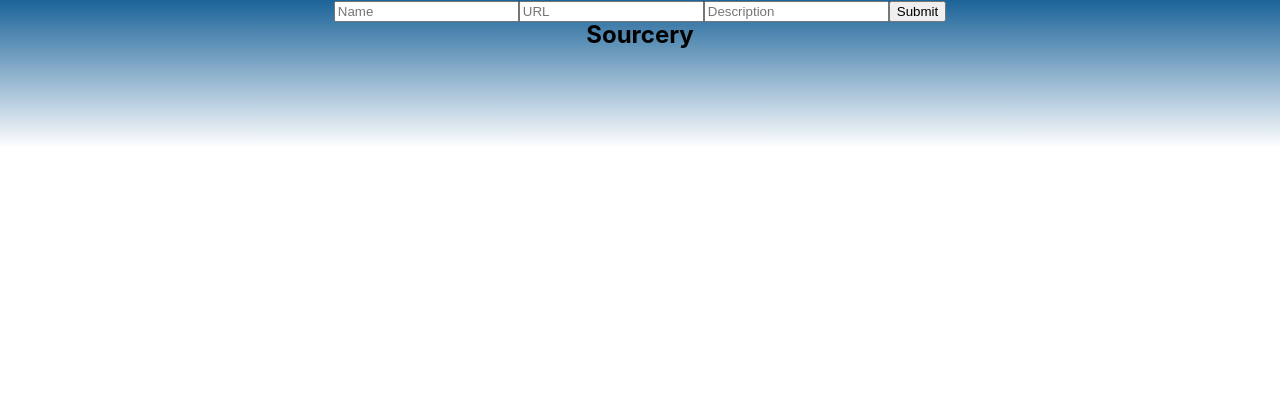
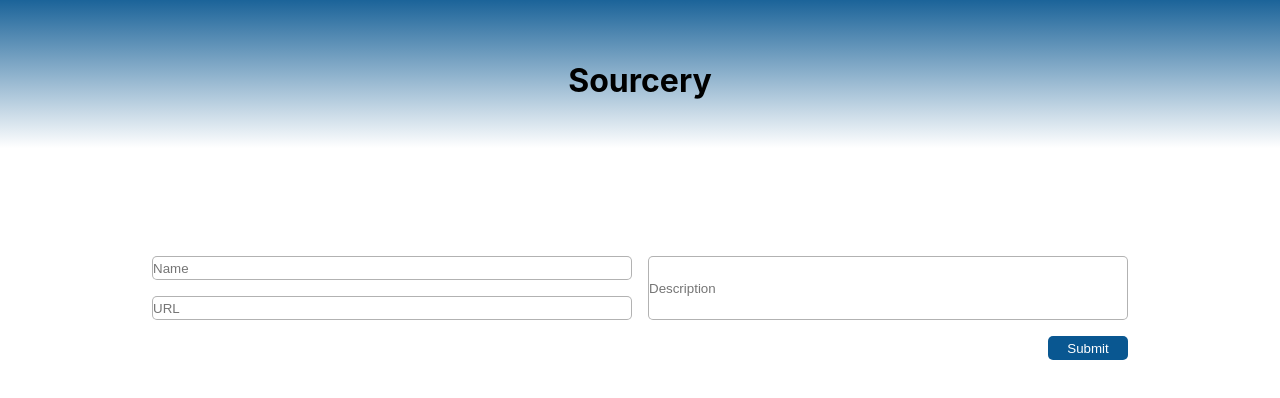
Before and after one commit to afam-io/w9_frontend-project-team-sourcery, a React (Create React App) app in the folder sourcery/: page / in a window 1280 px wide. Shown: the top 398 px of the page. Built offline with nearby package versions, Linux system fonts and the light colour scheme.

Commit message:
input fields styled

```diff
--- a/sourcery/src/components/App/App.css
+++ b/sourcery/src/components/App/App.css
@@ -1,18 +1,25 @@
+*,
+*::before,
+*::after {
+  padding: 0;
+  margin: 0;
+  box-sizing: border-box;
+}
 
 .App {
   text-align: center;
   background-color: rgb(255, 255, 255);
-  justify-content: center;
 }
 
 .bar {
-position: absolute;
-display: block;
+/* position: absolute; */
+display: flex;
+justify-content: center;
+align-items: center;
 width: 100%;
-height: 20%;
+height: 10rem;
 left: 0px;
 top: 0px;
-
 background: linear-gradient(180deg, #095791 -7.41%, rgba(9, 87, 145, 0) 92.59%);
 }
 
@@ -21,9 +28,8 @@ background: linear-gradient(180deg, #095791 -7.41%, rgba(9, 87, 145, 0) 92.59%);
   flex-direction: column;
   align-items: center;
   position: relative;
+  margin-top: 6rem;
 }
-
-
 
 .App-logo {
   height: 40vmin;
--- a/sourcery/src/components/App/App.js
+++ b/sourcery/src/components/App/App.js
@@ -13,7 +13,7 @@ function App() {
   };
 
   return (
-    <section className="App">
+    <main className="App">
       <div className="bar">
       <h1>Sourcery</h1>
       </div>
@@ -23,7 +23,7 @@ function App() {
       <Resources resource={resource} />
       </section>
       </div>
-    </section>
+    </main>
   );
 }
 
--- a/sourcery/src/components/Input/Input.js
+++ b/sourcery/src/components/Input/Input.js
@@ -1,34 +1,39 @@
 import React, { useState } from "react";
+import "./input.css"
 
 function Input(props) {
   const [text, setText] = useState({ name: "", url: "", description: "" });
 
 
   return (
-    <section>
+    <section className="all-inputs">
+    <div className="left-inputs">
       {/* Input field for the name */}
-      <input
+      <input className="small-input"
       placeholder="Name"
         type="text"
         onChange={(event) => setText({ ...text, name: event.target.value })}
       ></input>
 
       {/* Input field for the url  */}
-      <input
+      <input className="small-input"
         placeholder="URL"
         type="text"
         onChange={(event) => setText({ ...text, url: event.target.value })}
       ></input>
+    </div>
 
-      {/* Input field for the description */}
-      <input
+    <div className="right-inputs">
+      <input className="description-box"
         placeholder="Description"
         type="text"
         onChange={(event) =>
           setText({ ...text, description: event.target.value })
         }
       ></input>
-      <button onClick={() => props.addResource(text)}>Submit</button>
+      <button className="submit-button" onClick={() => props.addResource(text)}>Submit</button>
+    </div>
+      {/* Input field for the description */}
     </section>
   );
 }
--- /dev/null
+++ b/sourcery/src/components/Input/input.css
@@ -0,0 +1,43 @@
+.left-inputs {
+    display: flex;
+    flex-direction: column;
+    margin-right: .5rem;
+}
+
+.right-inputs {
+    display: flex;
+    flex-direction: column;
+    align-items: end;
+}
+
+.all-inputs {
+    display: flex;
+    flex-direction: row;
+}
+
+.small-input {
+    height: 1.5rem;
+    width: 30rem;
+    margin-bottom: 1rem
+}
+
+.description-box {
+    height: 4rem;
+    width: 30rem;
+    margin-left: .5rem;
+}
+
+.submit-button {
+    height: 1.5rem;
+    width: 5rem;
+    margin-top: 1rem;
+    border-radius: 5px;
+    border: 0px;
+    background-color: #095791;
+    color: #ffffff;
+}
+
+input[type=text] {
+    border-radius: 5px;
+    border: 1px solid rgba(0, 0, 0, 0.3);
+}
```
